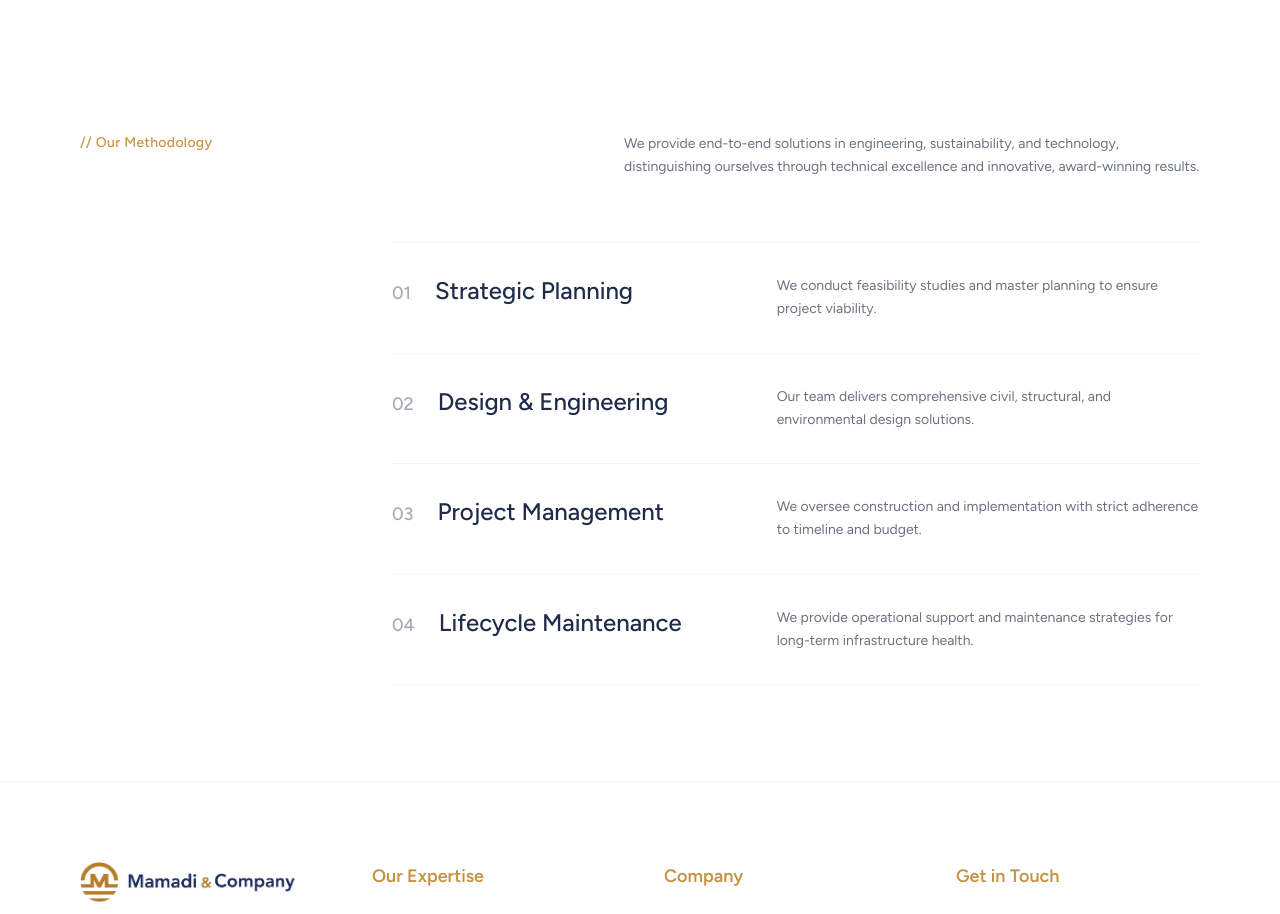
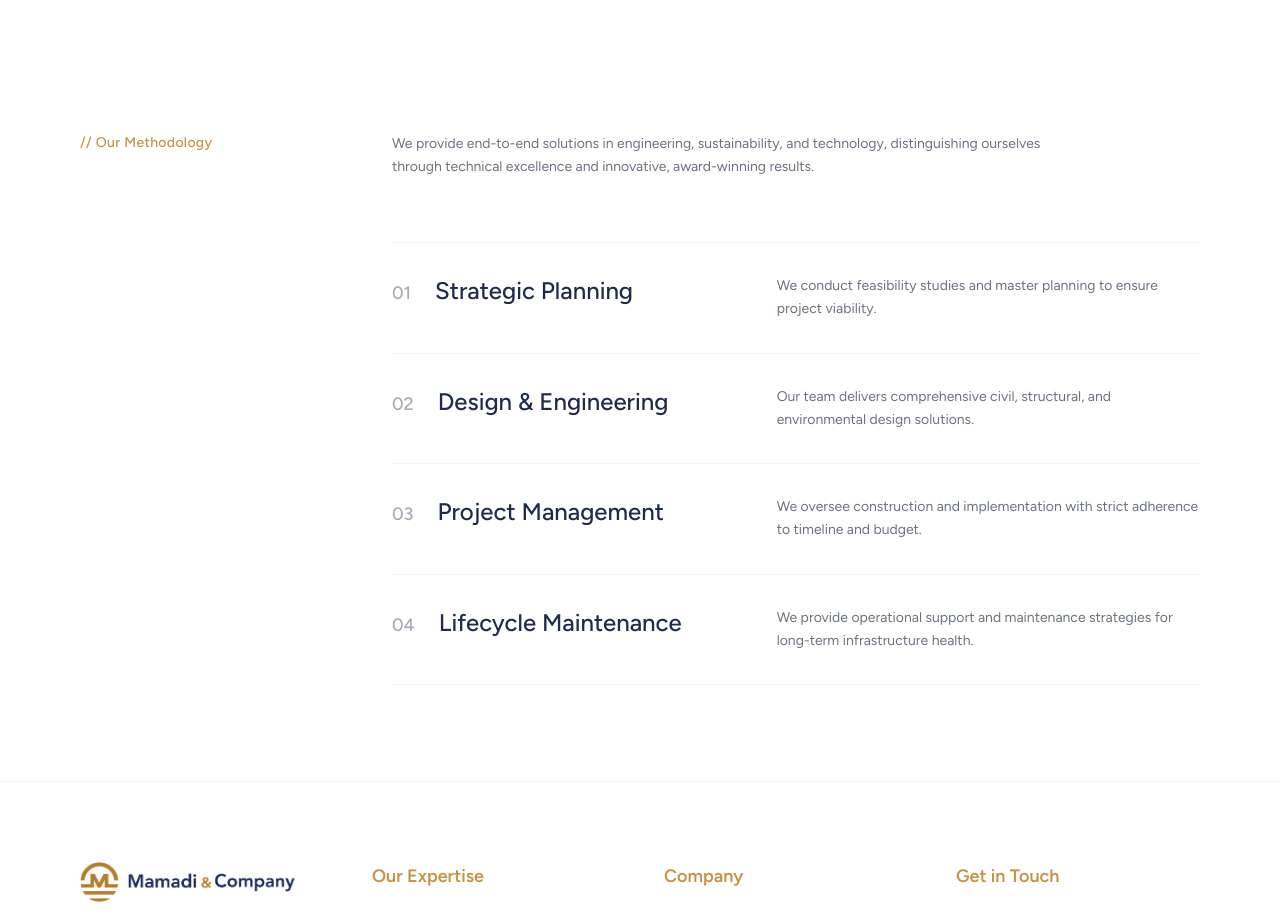
Before and after one commit to KeamoMichael/mamadi---company, a React (Vite) app: page / in a window 1280 px wide. Shown: the part 2620-3534 px from the top of the page. Built offline with nearby package versions, Linux system fonts and the light colour scheme.

Commit message:
Left-align intro text in Approach section to match Leadership design

```diff
--- a/components/Approach.tsx
+++ b/components/Approach.tsx
@@ -26,12 +26,10 @@
     <Section label="// Our Methodology" className="pb-32">
       <div className="flex flex-col gap-16">
         {/* Intro Text */}
-        <div className="flex justify-end">
-            <p className="text-sm text-gray-500 leading-relaxed max-w-xl">
-            We provide end-to-end solutions in engineering, sustainability, and technology,
-            distinguishing ourselves through technical excellence and innovative, award-winning results.
-            </p>
-        </div>
+        <p className="text-sm text-gray-500 leading-relaxed max-w-2xl">
+          We provide end-to-end solutions in engineering, sustainability, and technology,
+          distinguishing ourselves through technical excellence and innovative, award-winning results.
+        </p>
 
         {/* List */}
         <div className="flex flex-col border-t border-gray-100">
```
